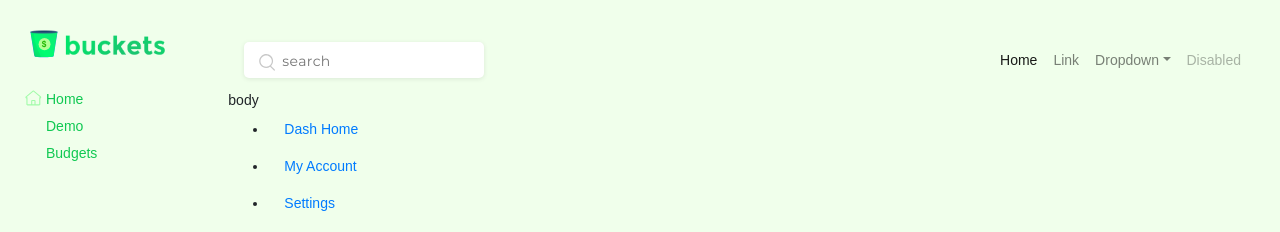
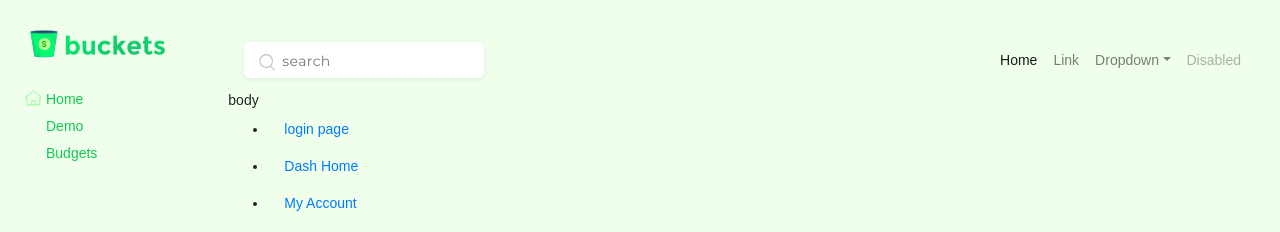
Before and after one commit to afrozek/buckets-app, a React (Create React App) app: page /dashboard in a window 1280 px wide. Shown: the top 232 px of the page. Built offline with nearby package versions, Linux system fonts and the light colour scheme; a web font is replaced by a local one.

Commit message:
detecting login status on protected dashboard route

```diff
--- a/src/components/dashboard/dashboard-sidebar.component.js
+++ b/src/components/dashboard/dashboard-sidebar.component.js
@@ -1,4 +1,5 @@
 import React, {Component} from 'react';
+import {Link} from 'react-router-dom';
 
 export default class DashboardSidebar extends Component {
 
@@ -9,7 +10,7 @@ export default class DashboardSidebar extends Component {
                  return this.props.sidebar.sidebar.map( item => {
                     return (
                         <li className="nav-item active">
-                          <a className="nav-link" href="#">{item.displayName} <span className="sr-only">(current)</span></a>
+                          <Link className="nav-link" to={item.path}>{item.displayName} <span className="sr-only">(current)</span></Link>
                         </li>
                     )
                 })
--- a/src/components/dashboard/dashboard.page.component.js
+++ b/src/components/dashboard/dashboard.page.component.js
@@ -14,6 +14,8 @@ import DashboardSidebar from './dashboard-sidebar.component';
 import { bindActionCreators } from 'redux';
 import { withRouter } from 'react-router-dom';
 
+import * as log from 'loglevel';
+
 
 
 
@@ -21,6 +23,25 @@ import { withRouter } from 'react-router-dom';
 
 
 class Dashboard extends Component {
+
+    // component got rendered
+    componentDidMount() {
+      this.shouldNavigateAway()
+    }
+    // end componentDidMount
+
+    // component got updated
+    componentDidUpdate() {
+      this.shouldNavigateAway();
+    }
+    // end componentDidUpdate
+
+    shouldNavigateAway() {
+      if(!this.props.isLoggedIn) {
+        log.info("Not Logged In, Navigate Away");
+      }
+    }
+
 
 
   render() {
@@ -130,6 +151,8 @@ class Dashboard extends Component {
 
 function mapStateToProps(state) {
   return {
+      authReducer: state.authReducer,
+      isLoggedIn: state.authReducer.isLoggedIn,
       settings: state.settings,
       sidebar: state.dashboardSidebar
   }
--- a/src/reducers/dashboard-sidebar.reducer.js
+++ b/src/reducers/dashboard-sidebar.reducer.js
@@ -1,6 +1,13 @@
 export default function (state, action) {
 
     let sidebar = [
+      {
+        name: "login",
+        displayName: "login page",
+        disabled: false,
+        iconPath: "/assets/images/home-white-icon.svg",
+        path: '/auth/login'
+      },
         {
           name: "home",
           displayName: "Dash Home",
```
